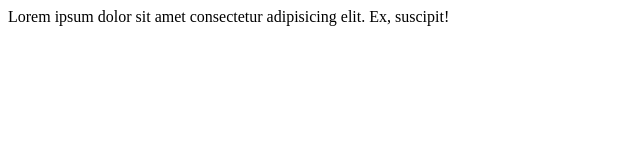
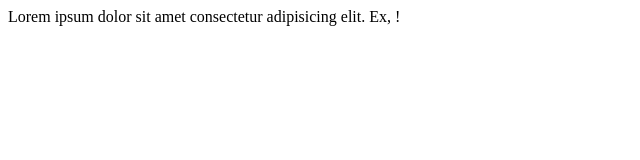
Before and after one commit to Beleswar25/FirstDemoRepo, a plain HTML site: page index.htm in a window 1280 px wide. Shown: the full height of the page, 0-640 px from the left. Drawn offline with Linux system fonts and the light colour scheme.

Commit message:
add new index file

```diff
--- a/index.htm
+++ b/index.htm
@@ -1 +1 @@
-<p>Lorem ipsum dolor sit amet consectetur adipisicing elit. Ex, suscipit!</p>
+<p>Lorem ipsum dolor sit amet consectetur adipisicing elit. Ex, !</p>
```
